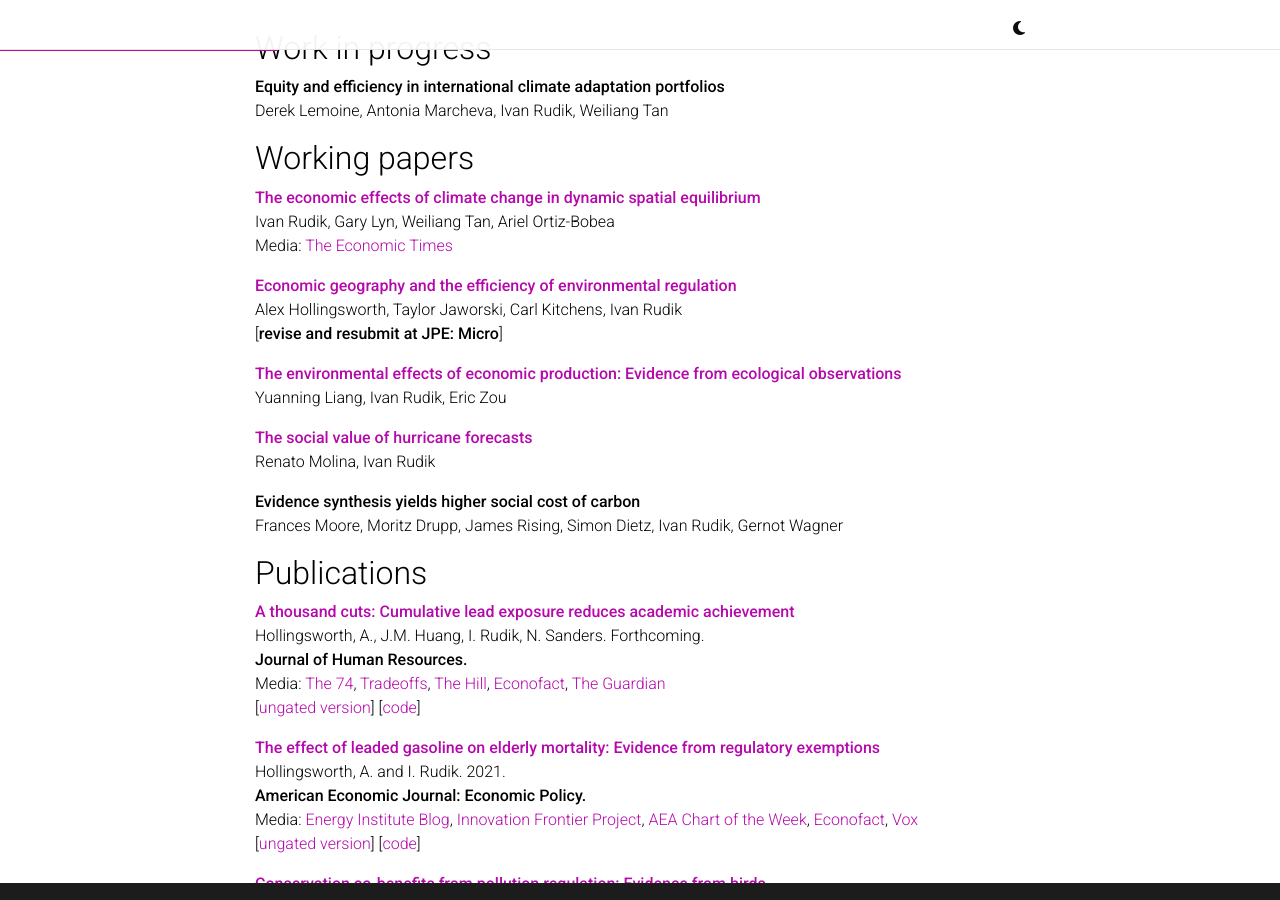
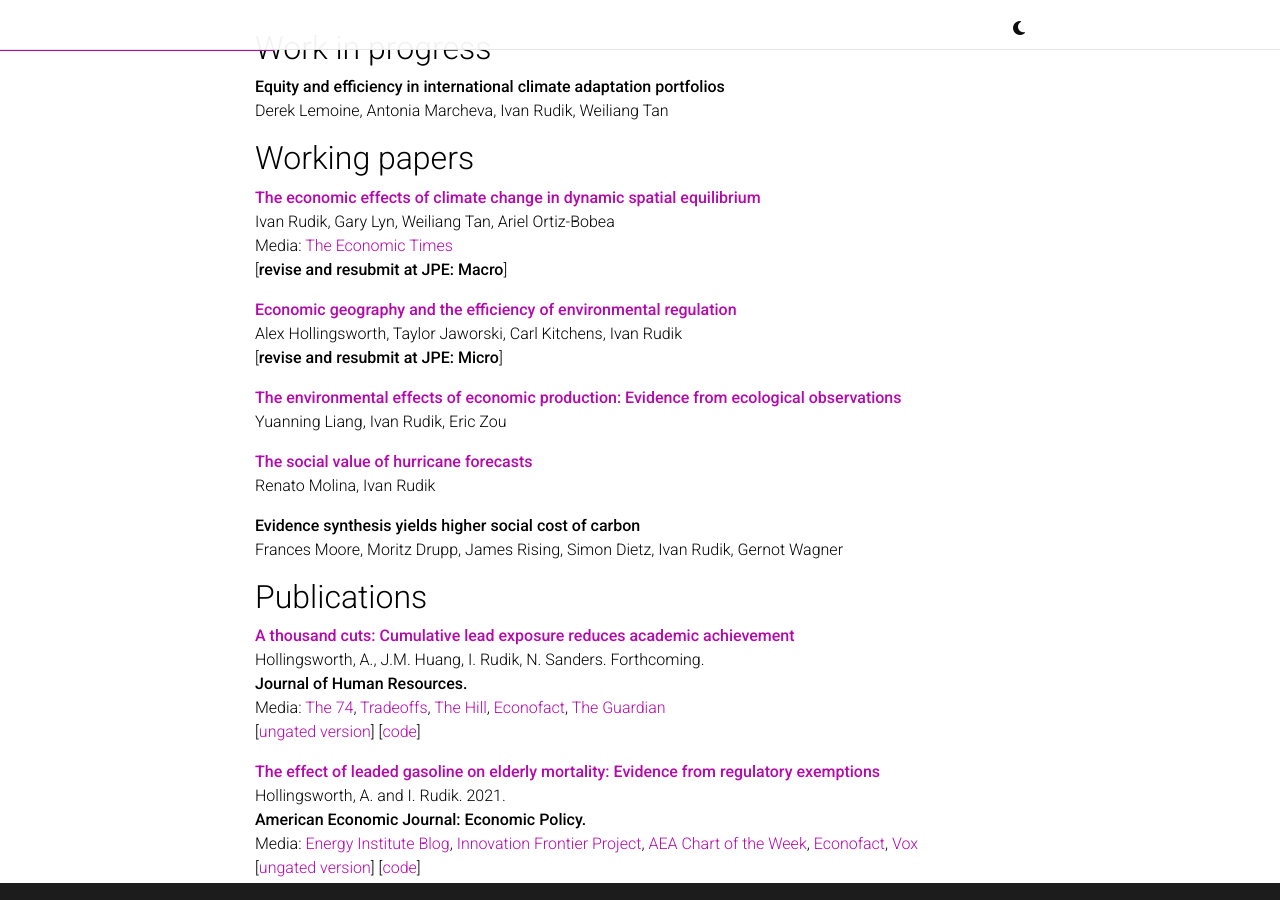
Before and after one commit to irudik/irudik.github.io, a Jekyll site: the page built from _pages/about.md, in a window 1280 px wide and 900 px high, scrolled down 397 px. Built offline with Jekyll 4.4.1, drawn with Linux system fonts in a browser that asks for light colours; comment, search, counter and statistics services are not loaded; a style sheet for code colours, icons or effects is not loaded; some of the changed lines change nothing that is shown.

Commit message:
update cv and R&R

```diff
--- a/_pages/about.md
+++ b/_pages/about.md
@@ -14,6 +14,10 @@ latest_posts: false  # includes a list of the newest posts
 selected_papers: false # includes a list of papers marked as "selected={true}"
 social: true  # includes social icons at the bottom of the page
 ---
+
+<!-- bundle exec jekyll serve
+bin/deploy --user
+git push -->
 
 ## **Ivan Rudik**
 
@@ -38,6 +42,7 @@ Derek Lemoine, Antonia Marcheva, Ivan Rudik, Weiliang Tan
 **[The economic effects of climate change in dynamic spatial equilibrium](https://osf.io/preprints/socarxiv/usghb)**
 Ivan Rudik, Gary Lyn, Weiliang Tan, Ariel Ortiz-Bobea
 Media: [The Economic Times](https://t.co/55NzVfuCJl)
+[**revise and resubmit at JPE: Macro**]
 
 **[Economic geography and the efficiency of environmental regulation](https://osf.io/preprints/socarxiv/x6fuw/)**
 Alex Hollingsworth, Taylor Jaworski, Carl Kitchens, Ivan Rudik
```
Also changed, not shown: 15 other files.
